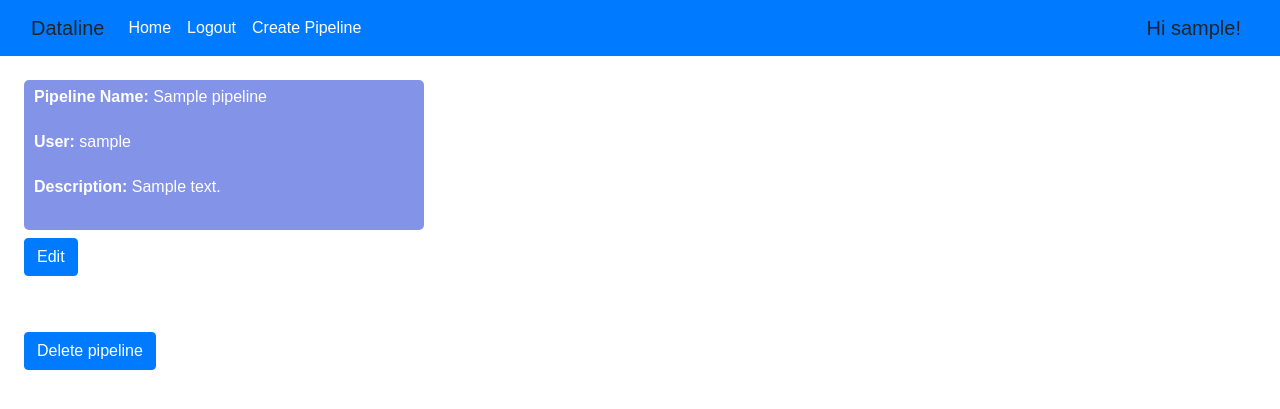
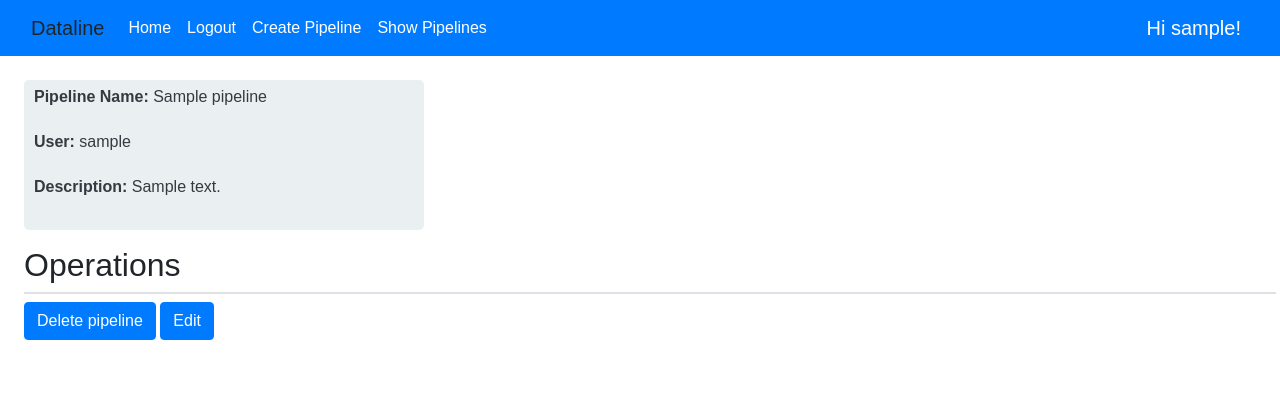
Before and after one commit to rohitkatlaa/dataline, a Django app: page /pipeline/1/ in a window 1280 px wide. Shown: the top 409 px of the page. Run offline with Django 4.2, Linux system fonts and the light colour scheme; a user stored in the database is signed in; tables that the repository leaves empty hold one stand-in row (values such as "Sample post"); data that the repository does not hold is empty; some libraries are stand-ins or nearby versions; some web fonts are replaced.

Commit message:
finished bootstrap

```diff
--- a/static/login.css
+++ b/static/login.css
@@ -26,17 +26,17 @@
     height: 150px;
     margin-top: auto;
     margin-bottom: auto;
-    background-color: rgba(19, 48, 212, 0.521);
+    background-color: rgba(215, 227, 228, 0.521);
     border-radius: 5px;
 }
 
 .card2
 {
-    width: 800px;
+    width: 900px;
     height: 700px;
     margin-top: auto;
     margin-bottom: auto;
-    background-color: rgba(12, 34, 238, 0.521);
+    background-color: rgba(215, 227, 228, 0.521);
     border-radius: 5px;
 }
 
@@ -111,3 +111,14 @@
 .links a{
 margin-left: 4px;
 }
+
+.col-xs-12 {
+    white-space: nowrap !important;
+    max-width: 100%;
+    overflow: auto;
+  }
+
+.col-xs-3 {
+float: none !important;
+display: inline-block !important;
+}
--- a/templates/base.html
+++ b/templates/base.html
@@ -41,6 +41,9 @@
                         <li class="nav-item">
                             <a class="nav-link active" href="/pipeline/create">Create Pipeline</a>
                         </li>
+                        <li class="nav-item">
+                            <a class="nav-link active" href="/pipelines/">Show Pipelines</a>
+                        </li>
                     {% else %}
                         <li class="nav-item">
                             <a class="nav-link active" href="/login">Login</a>
@@ -52,7 +55,7 @@
                 </ul>
             </div>
             {% if user.username %}
-                <a class="navbar-brand me-2">Hi {{ user.username }}!</a>
+                <a class="navbar-brand me-2 text-white">Hi {{ user.username }}!</a>
             {% endif %}
         </div>
     </nav>
--- a/templates/pipeline/detail.html
+++ b/templates/pipeline/detail.html
@@ -1,24 +1,28 @@
 {% extends 'base.html' %}
 
 {% block content %}
-<div class="card1">
+<div class="card1 mb-3">
   <div>
-    <p class="font-weight-bold text-white" style="display: inline-block; margin-left: 10px; margin-top: 5px;">Pipeline Name:</p>
-    <p class="text-white" style="display: inline-block;">{{ object.name }}</p>
+    <p class="font-weight-bold text-dark" style="display: inline-block; margin-left: 10px; margin-top: 5px;">Pipeline Name:</p>
+    <p class="text-dark" style="display: inline-block;">{{ object.name }}</p>
   </div>
   <div>
-    <p class="font-weight-bold text-white" style="display: inline-block; margin-left: 10px; margin-top: 5px;">User:</p>
-    <p class="text-white" style="display: inline-block;">{{ object.user.username }}</p>
+    <p class="font-weight-bold text-dark" style="display: inline-block; margin-left: 10px; margin-top: 5px;">User:</p>
+    <p class="text-dark" style="display: inline-block;">{{ object.user.username }}</p>
   </div>
   <div>
-    <p class="font-weight-bold text-white" style="display: inline-block; margin-left: 10px; margin-top: 5px;">Description:</p>
-    <p class="text-white" style="display: inline-block;">{{ object.pipeline_description }}</p>
+    <p class="font-weight-bold text-dark" style="display: inline-block; margin-left: 10px; margin-top: 5px;">Description:</p>
+    <p class="text-dark" style="display: inline-block;">{{ object.pipeline_description }}</p>
   </div>
 </div>
 <div>
-  <a class="btn btn-primary mt-2 mb-2" href="/pipeline/update/{{object.id}}">Edit</a></small></h1>
+  <h2>Operations</h2>
 </div>
+<div class="border border-5">
+  <ul class="list-group">
     {% for operation in object.get_operation_children %}
+      <li class="list-group-item">
+        <div>
           <ul class="list-group">
             <li class="list-group-item">
               <div class="row row-cols-auto">
@@ -70,10 +74,25 @@
                 </div>
               </div>
             </li>
+            <li class="list-group-item">
+              <div class="row row-cols-auto">
+                <div class="col">
+                  <a class="btn btn-primary mt-2" href="/pipeline/operation/delete/{{operation.id}}">Delete Operation</a>
+                </div>
+              </div>
+            </li>
           </ul>
-      <a class="btn btn-primary mt-2" href="/pipeline/operation/delete/{{operation.id}}">Delete Operation</a>
+        </div>
+      </li>
     {% endfor %}
-    <div>
-      <a class="btn btn-primary mt-5" href="/pipeline/delete/{{object.id}}">Delete pipeline</a>
+  </ul>
+</div>
+<div class="col-xs-12">
+  <div class="col-xs-3">
+    <a class="btn btn-primary mt-2" href="/pipeline/delete/{{object.id}}">Delete pipeline</a>
+  </div>
+  <div class="col-xs-3">
+    <a class="btn btn-primary mt-2" href="/pipeline/update/{{object.id}}">Edit</a></small></h1>
+  </div>
 </div>
 {% endblock %}
--- a/templates/users/logout.html
+++ b/templates/users/logout.html
@@ -9,7 +9,7 @@
         <form method='POST'>
             {% csrf_token %}
             <p>Are you sure you want to logout?</p>
-            <button type='submit'>Yes, logout.</button>
+            <button type='submit' class="btn btn-danger">Yes, logout.</button>
         </form>
     </div>
 </div>
```
Also changed, not shown: pipelines/forms.py (+37 -32 lines), templates/pipeline/create-update.html (+45 -7 lines). Lines whose indentation alone changed are shown as unchanged.
